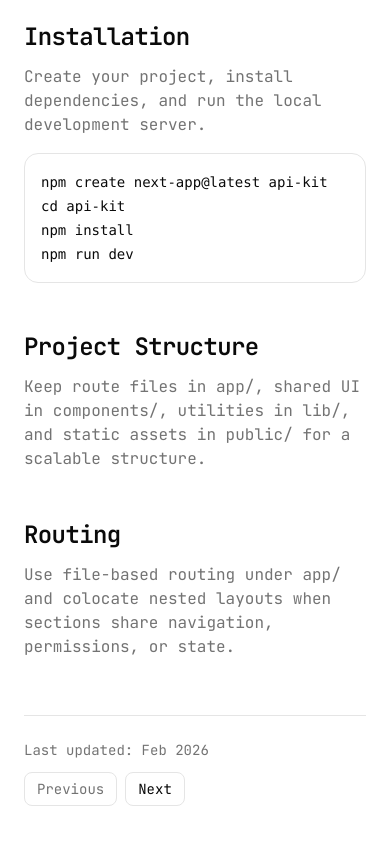
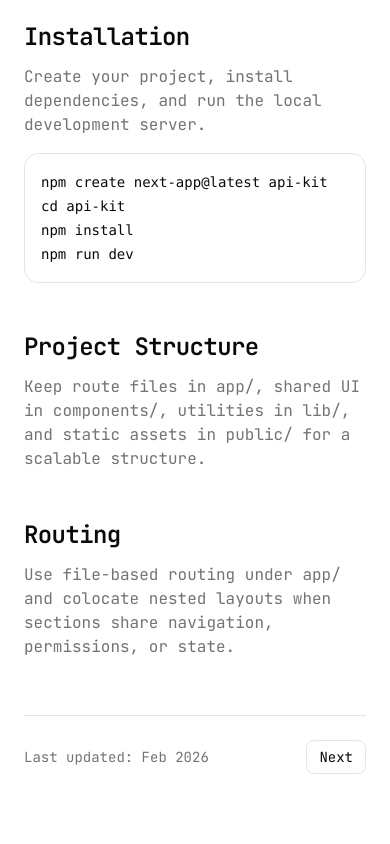
Before and after one commit to API-Kit-com/api-kit, a Next.js app: page /docs/getting-started in a window 390 px wide. Shown: the part 531-1375 px from the top of the page. After the commit the page ends 1345 px from the top, so only its background shows below. Built offline with nearby package versions, Linux system fonts and the light colour scheme.

Commit message:
refactor: support custom docs pages and active sidebar items

```diff
--- a/components/docs-shell.tsx
+++ b/components/docs-shell.tsx
@@ -1,15 +1,33 @@
 import Link from "next/link";
-import { docsContent, docsNavigation, type DocsGroupKey } from "@/components/docs-content";
+import { docsContent, docsNavigation, type DocsGroupKey, type DocsPageContent } from "@/components/docs-content";
 
 type DocsShellProps = {
   activeGroup: DocsGroupKey;
+  activeItemId?: string;
+  pageOverride?: DocsPageContent;
+  previousLink?: { href: string; label: string } | null;
+  nextLink?: { href: string; label: string } | null;
 };
 
-export function DocsShell({ activeGroup }: DocsShellProps) {
-  const page = docsContent[activeGroup];
+export function DocsShell({ activeGroup, activeItemId, pageOverride, previousLink, nextLink }: DocsShellProps) {
+  const page = pageOverride ?? docsContent[activeGroup];
   const activeIndex = docsNavigation.findIndex((group) => group.key === activeGroup);
-  const previousGroup = activeIndex > 0 ? docsNavigation[activeIndex - 1] : null;
-  const nextGroup = activeIndex >= 0 && activeIndex < docsNavigation.length - 1 ? docsNavigation[activeIndex + 1] : null;
+  const defaultPreviousGroup = activeIndex > 0 ? docsNavigation[activeIndex - 1] : null;
+  const defaultNextGroup = activeIndex >= 0 && activeIndex < docsNavigation.length - 1 ? docsNavigation[activeIndex + 1] : null;
+  const resolvedPreviousLink =
+    previousLink === undefined
+      ? defaultPreviousGroup
+        ? { href: defaultPreviousGroup.href, label: "Previous" }
+        : null
+      : previousLink;
+  const resolvedNextLink =
+    nextLink === undefined
+      ? defaultNextGroup
+        ? { href: defaultNextGroup.href, label: "Next" }
+        : null
+      : nextLink;
+  const activeGroupConfig = docsNavigation.find((group) => group.key === activeGroup);
+  const selectedItemId = activeItemId ?? activeGroupConfig?.items[0]?.id;
 
   return (
     <div className="min-h-screen bg-background text-foreground">
@@ -32,12 +50,12 @@ export function DocsShell({ activeGroup }: DocsShellProps) {
                     {group.title}
                   </Link>
                   <ul className="space-y-1">
-                    {group.items.map((item, index) => (
+                    {group.items.map((item) => (
                       <li key={item.label}>
                         <Link
-                          href={`${group.href}#${item.id}`}
+                          href={item.href}
                           className={`block rounded-md px-2 py-1.5 text-sm transition hover:bg-accent hover:text-foreground ${
-                            isActiveGroup && index === 0
+                            isActiveGroup && item.id === selectedItemId
                               ? "bg-accent text-foreground"
                               : isActiveGroup
                                 ? "text-foreground/80"
@@ -79,27 +97,27 @@ export function DocsShell({ activeGroup }: DocsShellProps) {
             <div className="mt-14 flex flex-wrap items-center justify-between gap-3 border-t border-border pt-6">
               <span className="text-sm text-muted-foreground">Last updated: Feb 2026</span>
               <div className="flex items-center gap-2">
-                {previousGroup ? (
+                {resolvedPreviousLink ? (
                   <Link
-                    href={previousGroup.href}
+                    href={resolvedPreviousLink.href}
                     className="rounded-md border border-border px-3 py-1.5 text-sm hover:bg-accent"
                   >
-                    Previous
+                    {resolvedPreviousLink.label}
                   </Link>
                 ) : (
-                  <span className="rounded-md border border-border px-3 py-1.5 text-sm text-muted-foreground">
+                  <span className="hidden rounded-md border border-border px-3 py-1.5 text-sm text-muted-foreground sm:inline-flex">
                     Previous
                   </span>
                 )}
-                {nextGroup ? (
+                {resolvedNextLink ? (
                   <Link
-                    href={nextGroup.href}
+                    href={resolvedNextLink.href}
                     className="rounded-md border border-border px-3 py-1.5 text-sm hover:bg-accent"
                   >
-                    Next
+                    {resolvedNextLink.label}
                   </Link>
                 ) : (
-                  <span className="rounded-md border border-border px-3 py-1.5 text-sm text-muted-foreground">
+                  <span className="hidden rounded-md border border-border px-3 py-1.5 text-sm text-muted-foreground sm:inline-flex">
                     Next
                   </span>
                 )}
```
